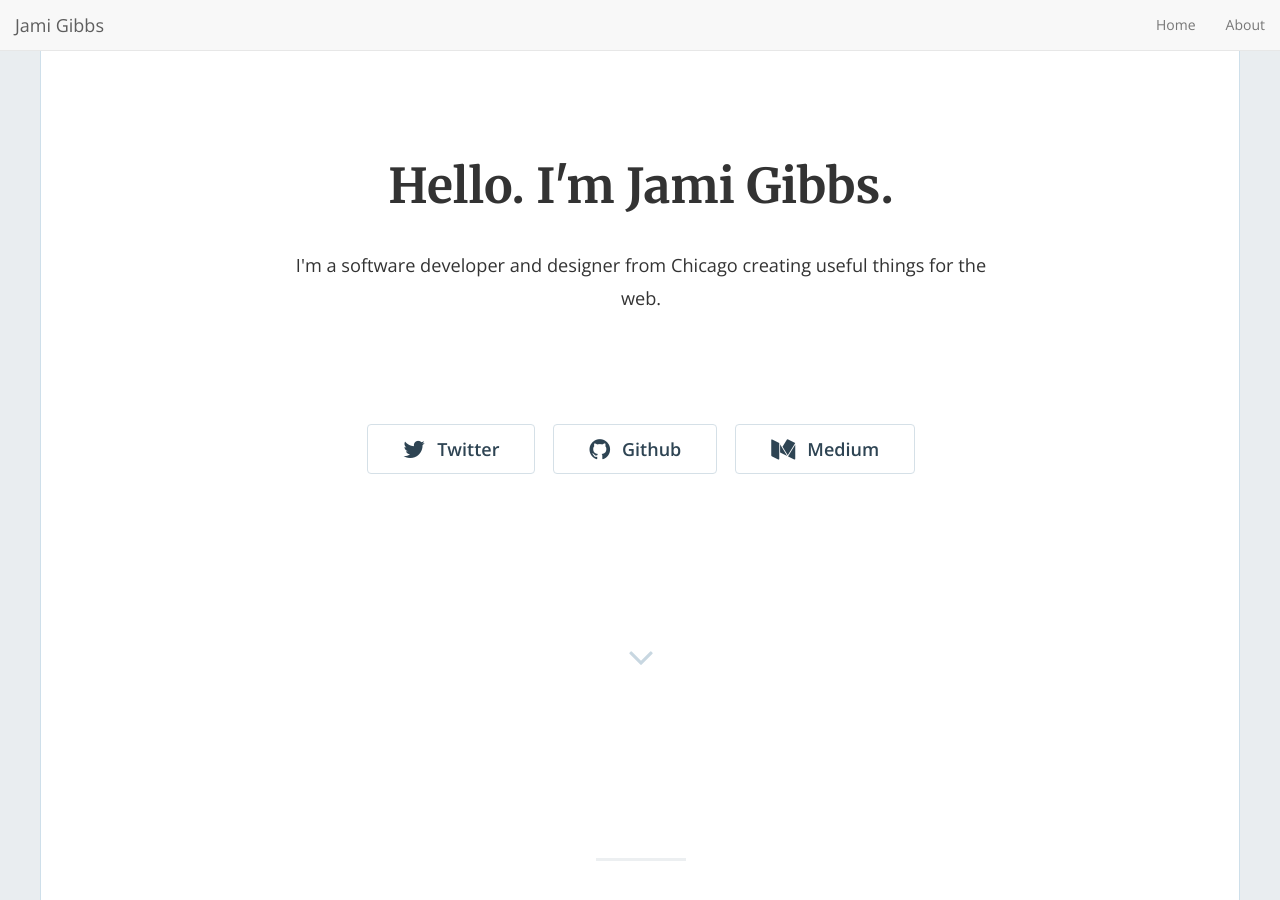
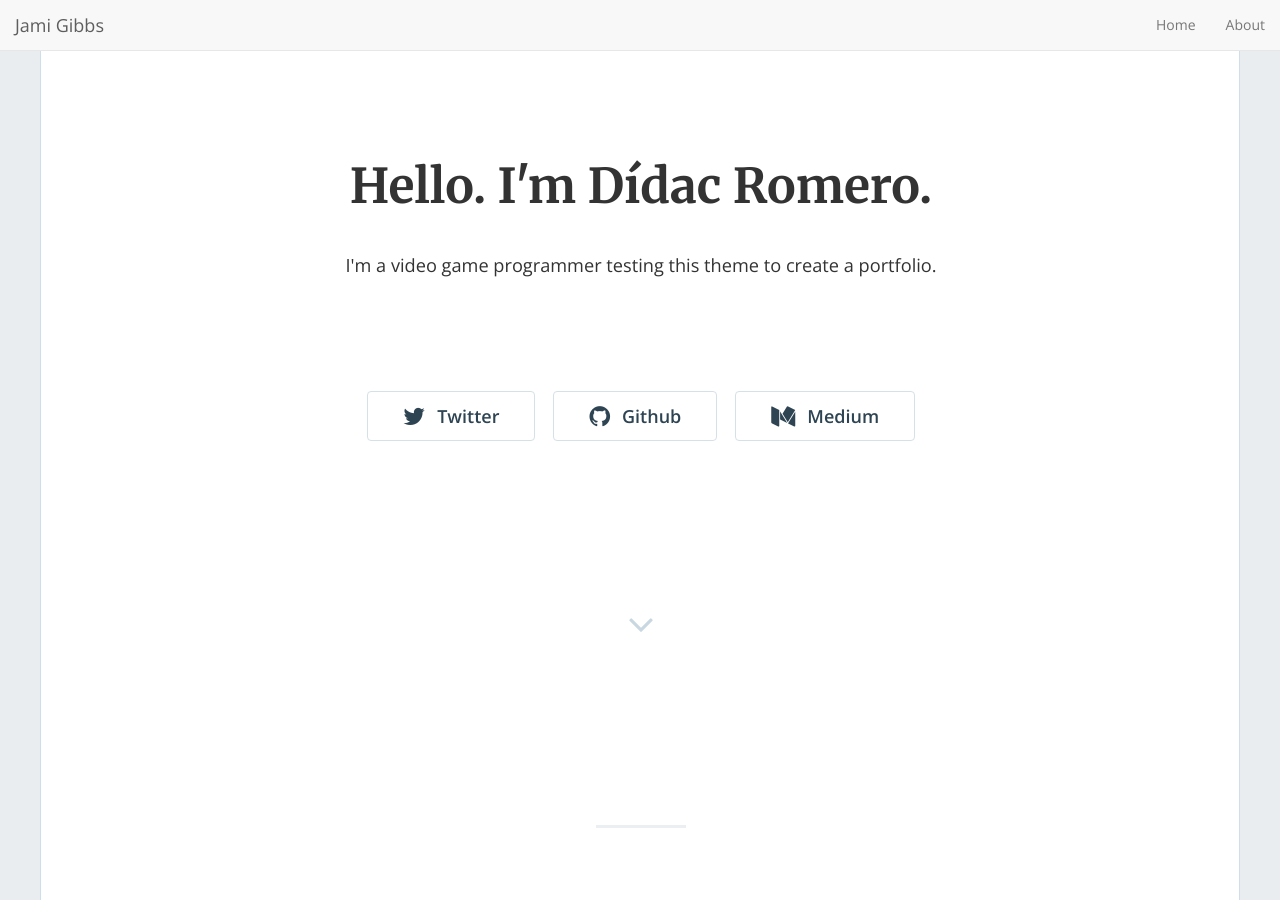
Before and after one commit to DidacRomero/didacromero.github.io, a Jekyll site: the page built from index.html, in a window 1280 px wide and 900 px high. Built offline with Jekyll 4.4.1, drawn with Linux system fonts in a browser that asks for light colours; nearby versions of some CDN libraries; the list of posts is cut into pages by our own code.

Commit message:
Update _config.yml

```diff
--- a/_config.yml
+++ b/_config.yml
@@ -13,11 +13,11 @@
 # you will see them accessed via {{ site.title }}, {{ site.email }}, and so on.
 # You can create any custom variable you would like, and they will be accessible
 # in the templates via {{ site.myvariable }}.
-title: "Hello. I'm Jami Gibbs."
-email: 'jami0821@gmail.com'
-description: "I'm a software developer and designer from Chicago creating useful things for the web."
+title: "Hello. I'm Dídac Romero."
+email: 'didacromerocamo@gmail.com'
+description: "I'm a video game programmer testing this theme to create a portfolio."
 baseurl: "" # the subpath of your site, e.g. /blog
-url: "https://jamigibbs.github.io/phantom" # the base hostname & protocol for your site, e.g. https://example.com
+url: "https://didacromero.github.io/Portfolio/" # the base hostname & protocol for your site, e.g. https://example.com
 twitter_username: 'jamigibbs'
 github_username: 'jamigibbs'
 medium_username: 'blog.jamigibbs.com'
```
